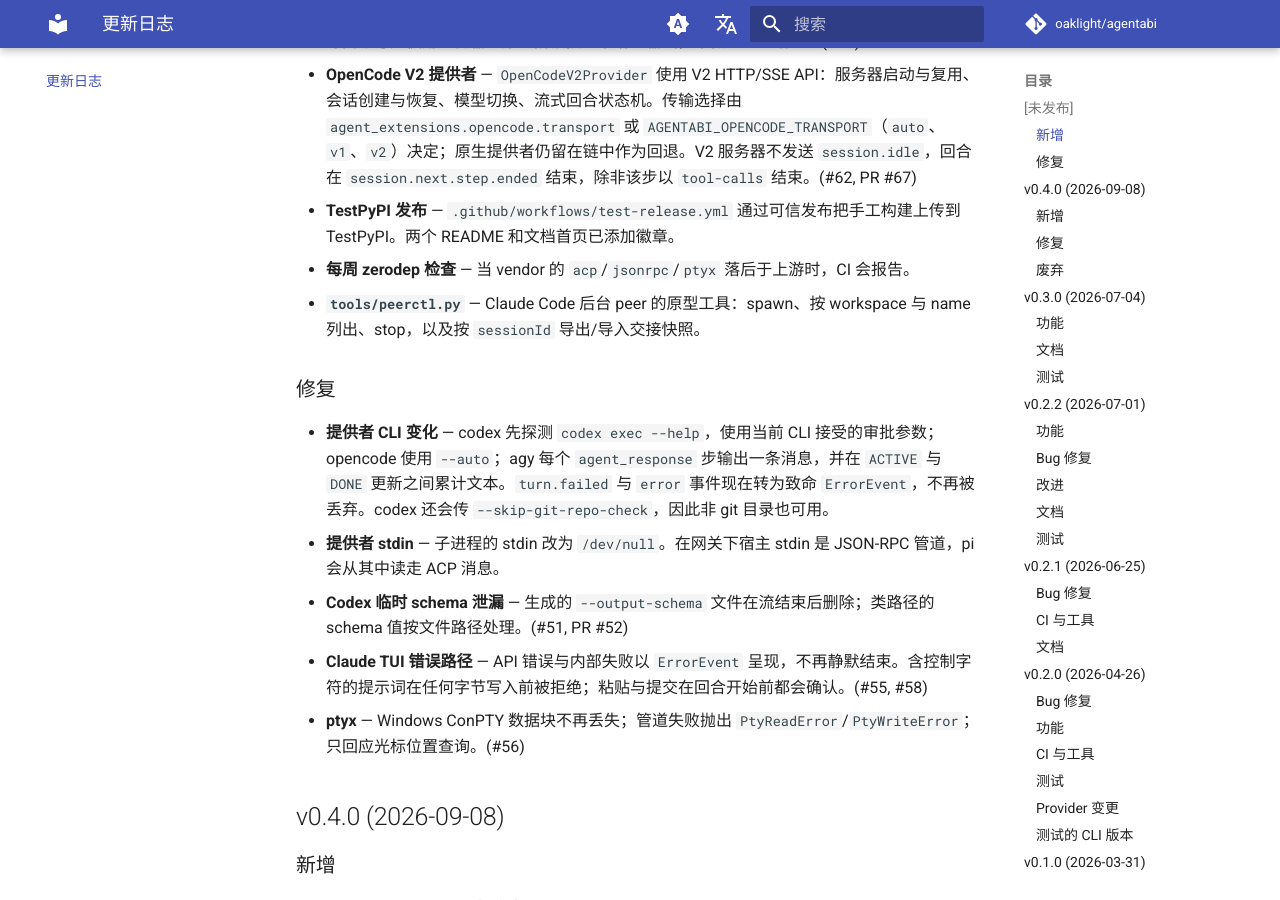
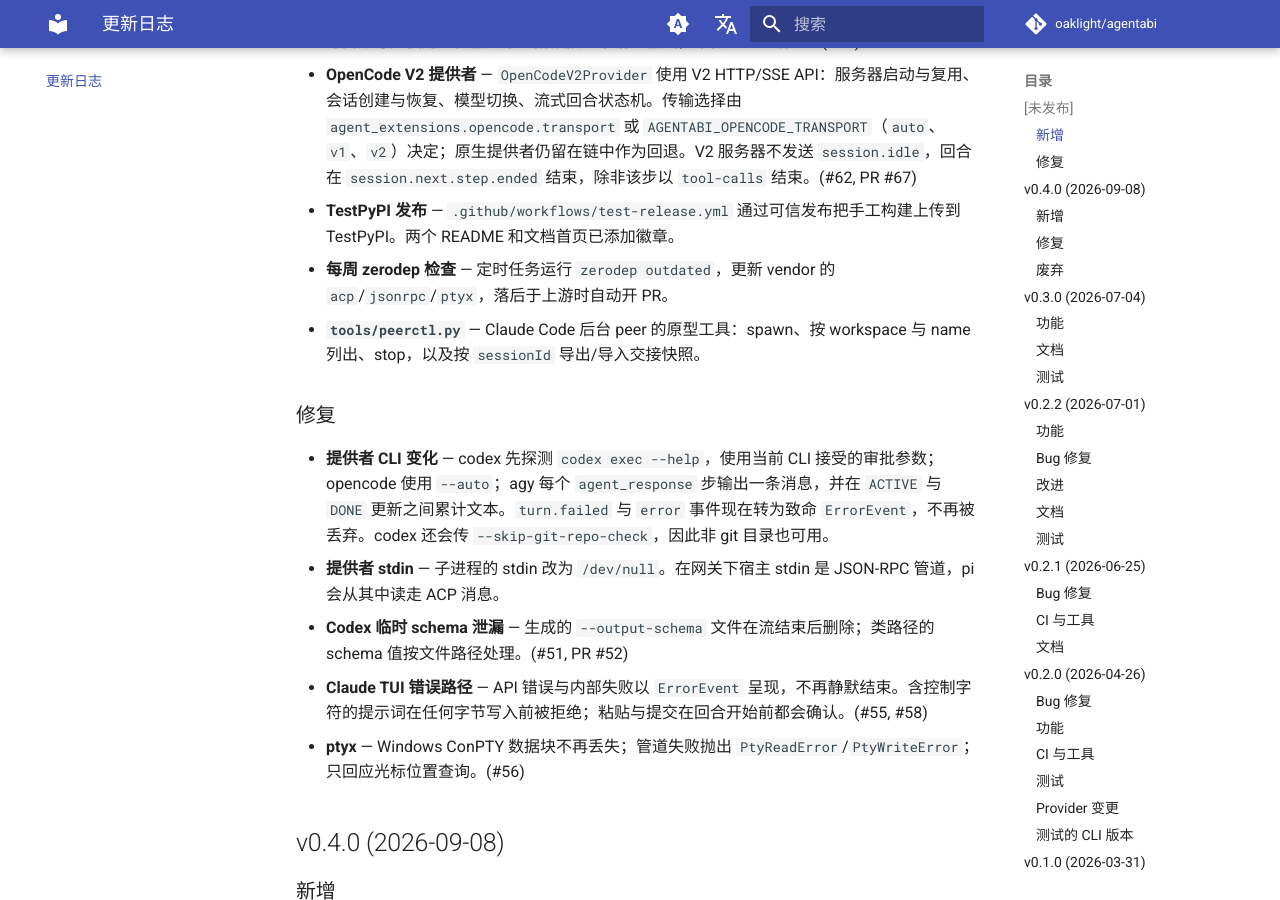
Before and after one commit to Oaklight/agentabi, an MkDocs documentation site: the page built from docs/changelog.md, in a window 1280 px wide and 900 px high, scrolled down 627 px. Built offline with MkDocs 1.6.1 and Material for MkDocs 9.7.7, drawn with Linux system fonts in a browser that asks for light colours; comment, search, counter and statistics services are not loaded.

Commit message:
docs: describe what the zerodep update job does

```diff
--- a/docs/changelog.md
+++ b/docs/changelog.md
@@ -10,7 +10,7 @@
 - **Claude Code TUI 传输** — 通过 `--prefer pty` 启用。在 PTY 上运行交互式 Claude CLI 并读取会话 transcript。Anthropic 把 `-p` 归类为 `sdk-cli`，计入额度约为交互式 `cli` 的两倍，因此订阅账号应使用此传输。第一阶段按整条消息输出，不做 token 增量。(#49)
 - **OpenCode V2 提供者** — `OpenCodeV2Provider` 使用 V2 HTTP/SSE API：服务器启动与复用、会话创建与恢复、模型切换、流式回合状态机。传输选择由 `agent_extensions.opencode.transport` 或 `AGENTABI_OPENCODE_TRANSPORT`（`auto`、`v1`、`v2`）决定；原生提供者仍留在链中作为回退。V2 服务器不发送 `session.idle`，回合在 `session.next.step.ended` 结束，除非该步以 `tool-calls` 结束。(#62, PR #67)
 - **TestPyPI 发布** — `.github/workflows/test-release.yml` 通过可信发布把手工构建上传到 TestPyPI。两个 README 和文档首页已添加徽章。
-- **每周 zerodep 检查** — 当 vendor 的 `acp`/`jsonrpc`/`ptyx` 落后于上游时，CI 会报告。
+- **每周 zerodep 检查** — 定时任务运行 `zerodep outdated`，更新 vendor 的 `acp`/`jsonrpc`/`ptyx`，落后于上游时自动开 PR。
 - **`tools/peerctl.py`** — Claude Code 后台 peer 的原型工具：spawn、按 workspace 与 name 列出、stop，以及按 `sessionId` 导出/导入交接快照。
 
 ### 修复
```
